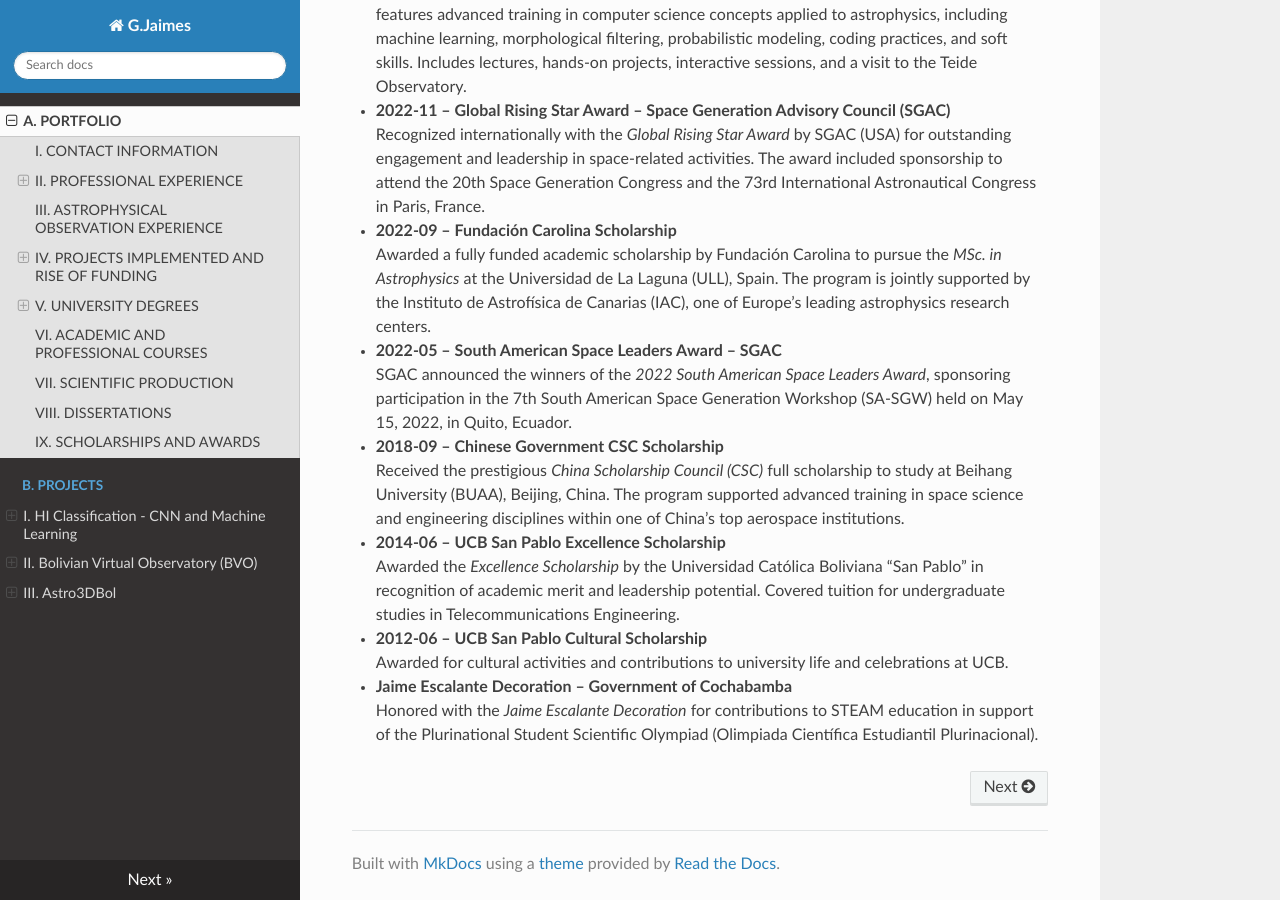
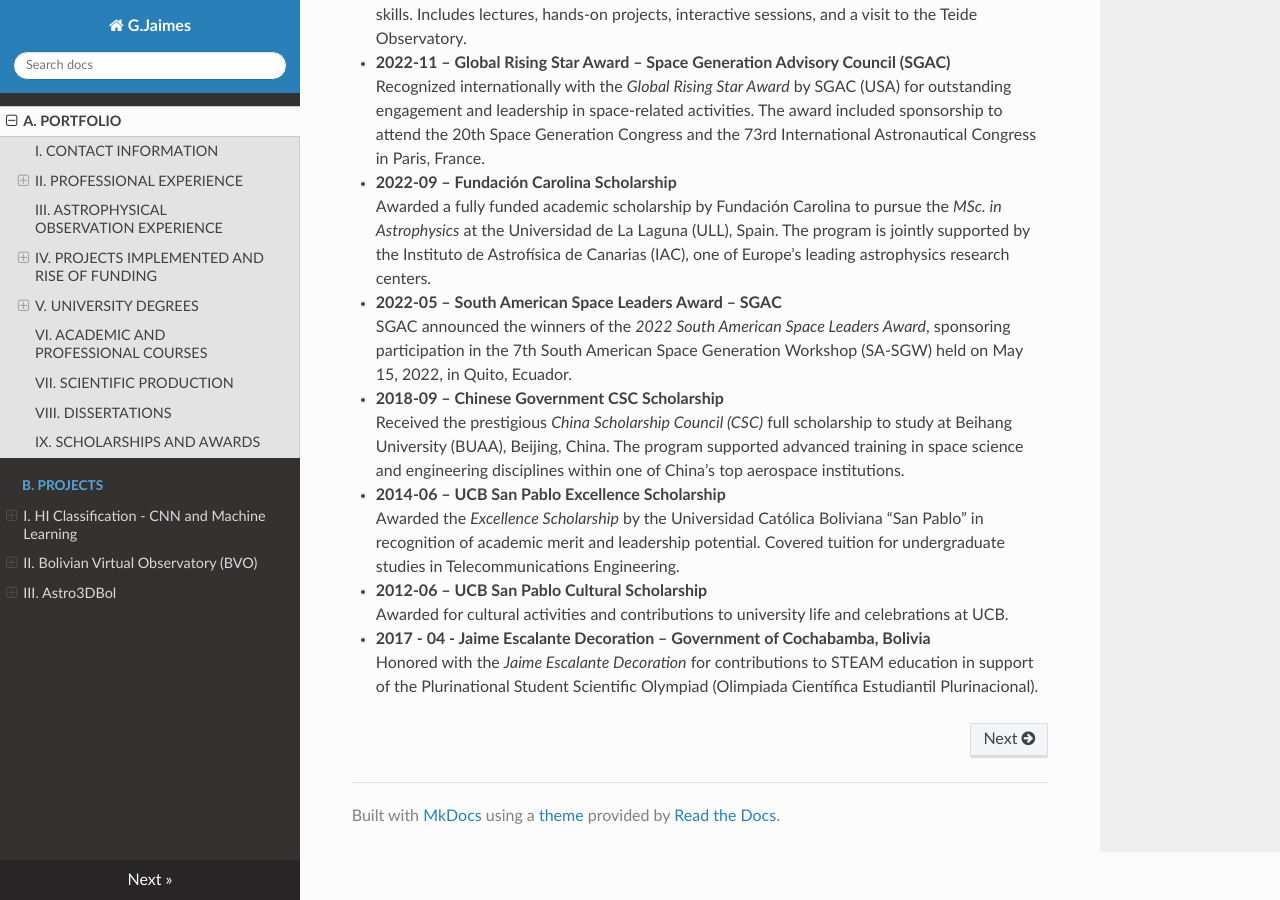
Before and after one commit to gabojaimesillanes/g.jaimes.illanes, an MkDocs documentation site: the page built from docs/portfolio.md, in a window 1280 px wide and 900 px high, scrolled down 10093 px. Built offline with MkDocs 1.6.1, drawn with Linux system fonts in a browser that asks for light colours; nearby versions of some CDN libraries.

Commit message:
Update portfolio.md

```diff
--- a/docs/portfolio.md
+++ b/docs/portfolio.md
@@ -277,7 +277,6 @@ Thesis: Small Cells deployment strategy for Cochabamba’s dense urban areas.
   2023
 
 * **ULL-ASTRO-MASTER Transient Discovery Report for 2023-11-06**
-
   *Transient Name Server Discovery Report*, 2023, 1
   2023
 
@@ -409,5 +408,5 @@ Thesis: Small Cells deployment strategy for Cochabamba’s dense urban areas.
 * **2012-06 – UCB San Pablo Cultural Scholarship**
   Awarded for cultural activities and contributions to university life and celebrations at UCB.
 
-* **Jaime Escalante Decoration – Government of Cochabamba**
+* **2017 - 04 - Jaime Escalante Decoration – Government of Cochabamba, Bolivia**
   Honored with the *Jaime Escalante Decoration* for contributions to STEAM education in support of the Plurinational Student Scientific Olympiad (Olimpiada Científica Estudiantil Plurinacional).
```
